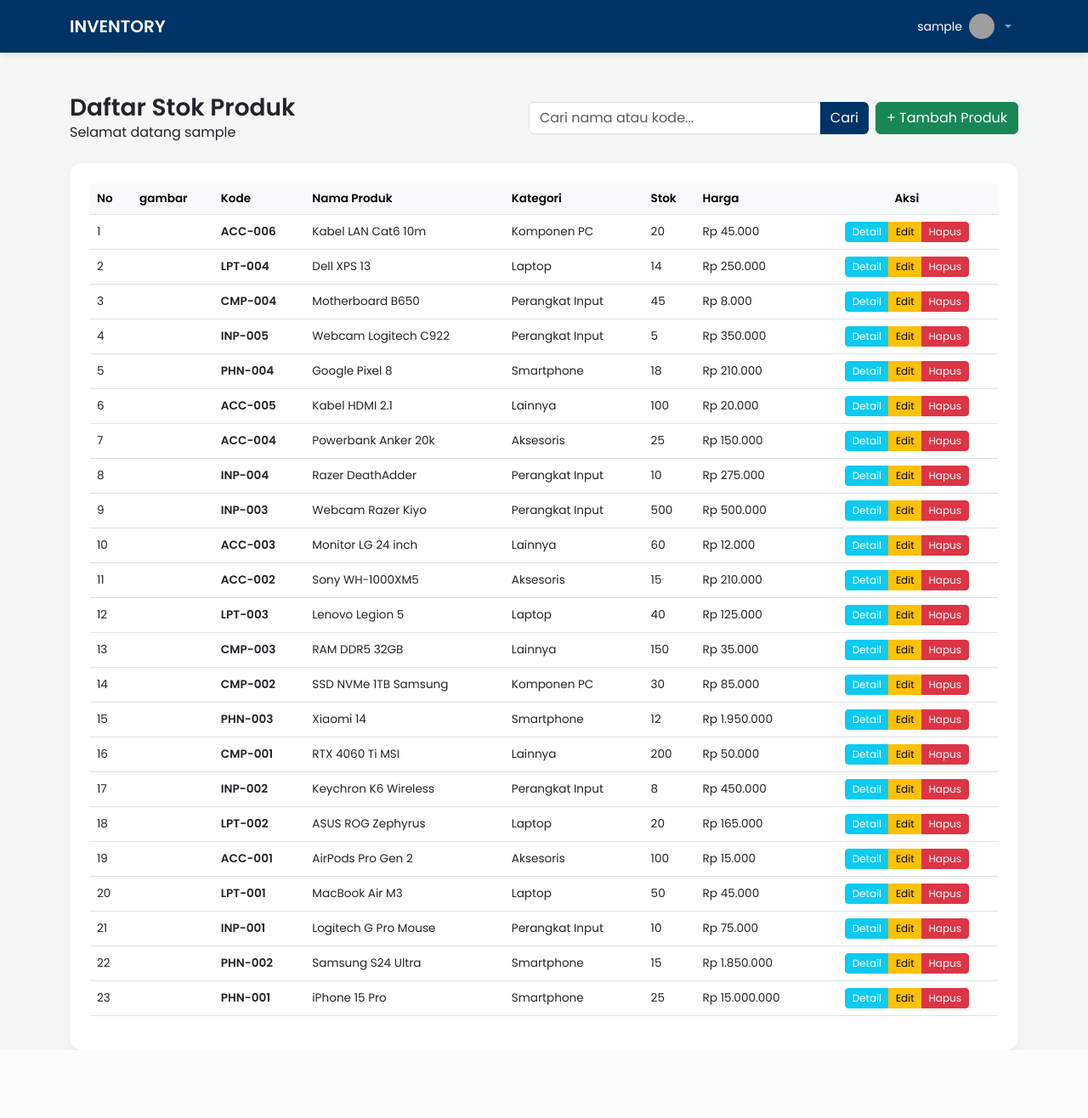
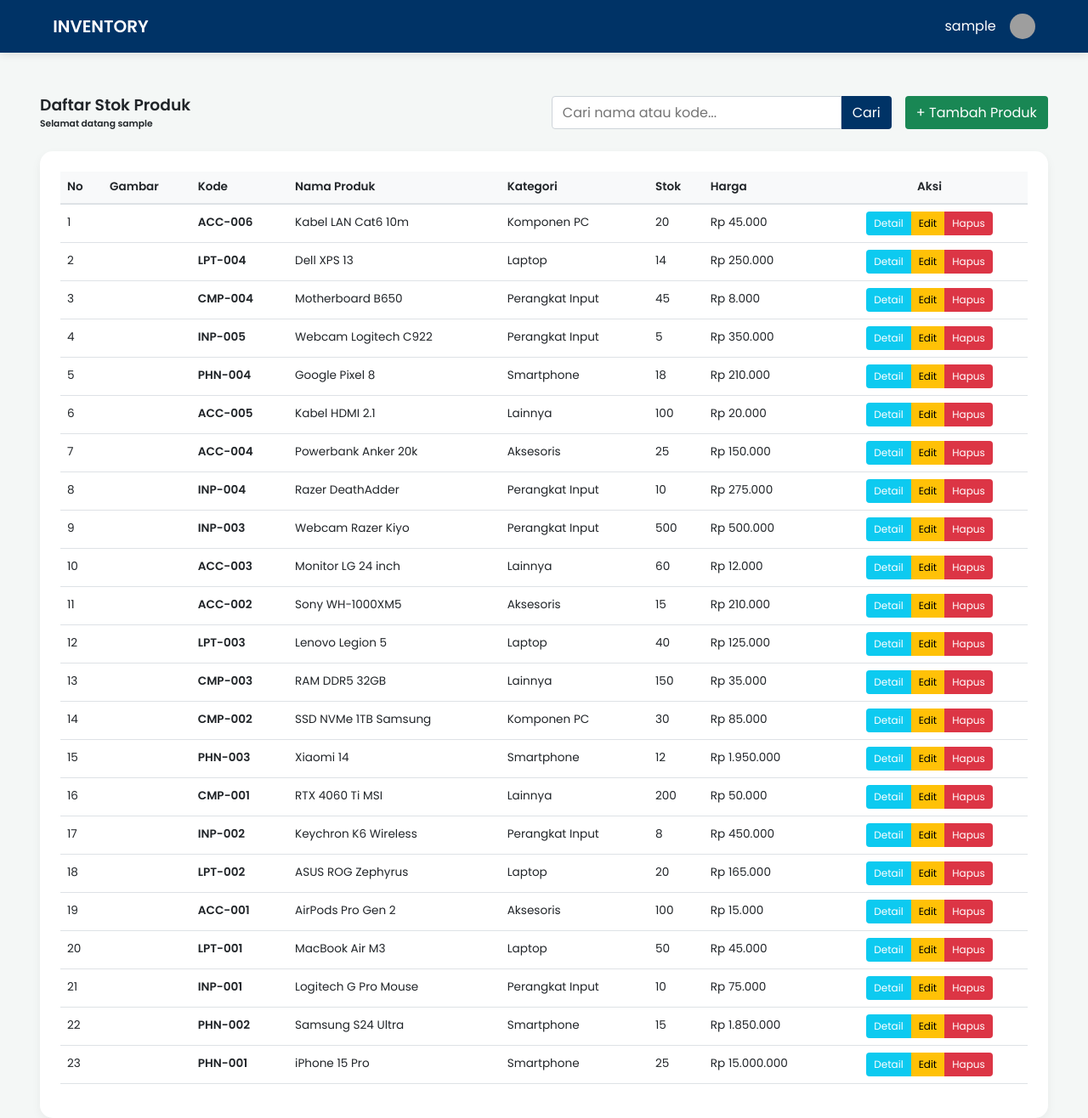
Before and after one commit to babas980/proweblanjut-crud-07280, a PHP site: page /dashboard.php in a window 1280 px wide. Shown: the whole page at 85% size. Before the commit the page ends 1236 px from the top, so only its background shows below. Run offline with PHP 8.4, Linux system fonts and the light colour scheme; the visitor is signed in with stand-in values (Sample User, id 1); data comes from the database, SQL or seed files in the repository; grey boxes are pictures that could not be loaded.

Commit message:
style: move internal css to external style.css

```diff
--- a/connection.php
+++ b/connection.php
@@ -1,6 +1,6 @@
 <?php
 try {
-    $host     = "192.168.100.218";
+    $host     = "localhost";
     $dbname   = "inventory_pwl";
     $username = "admin_web";
     $password = "12345678";
--- /dev/null
+++ b/css/style.css
@@ -0,0 +1,290 @@
+/* 1. RESET & GLOBAL */
+* {
+    box-sizing: border-box;
+    margin: 0;
+    padding: 0;
+}
+
+body {
+    /* Shorthand: weight, size/line-height, family */
+    font: 400 1rem/1.5 'Poppins', sans-serif;
+    background: #f4f7f6;
+    color: #212529;
+}
+
+/* 2. NAVBAR & PROFILE */
+.navbar,
+.navbar-nav,
+.nav-link,
+.dropdown-item {
+    display: flex;
+    align-items: center;
+}
+
+.navbar {
+    background: #003366;
+    padding: 1rem;
+    box-shadow: 0 2px 10px rgba(0,0,0,0.1);
+    margin-bottom: 3rem;
+    justify-content: space-between;
+    color: white;
+}
+
+.navbar-brand {
+    font: 600 1.25rem 'Poppins';
+    color: white;
+    text-decoration: none;
+}
+
+.navbar-nav {
+    list-style: none;
+}
+
+.nav-link {
+    gap: 0.5rem;
+    color: white;
+    text-decoration: none;
+    position: relative;
+}
+
+.profile-img {
+    border-radius: 50%;
+    width: 30px;
+    height: 30px;
+    object-fit: cover;
+}
+
+/* 3. DROPDOWN */
+.dropdown-menu {
+    display: none;
+    position: absolute;
+    top: 100%;
+    right: 0;
+    background: white;
+    min-width: 10rem;
+    box-shadow: 0 0.5rem 1rem rgba(0,0,0,0.15);
+    border-radius: 0.25rem;
+    padding: 0.5rem 0;
+    z-index: 1000;
+}
+
+.profile-dropdown:hover .dropdown-menu {
+    display: block;
+}
+
+.dropdown-header {
+    padding: 0.5rem 1rem;
+    font: 600 0.875rem 'Poppins';
+    color: #6c757d;
+}
+
+.dropdown-divider {
+    height: 0;
+    margin: 0.5rem 0;
+    border-top: 1px solid #e9ecef;
+    overflow: hidden;
+}
+
+.dropdown-item {
+    gap: 0.5rem;
+    padding: 0.25rem 1rem;
+    color: #212529;
+    text-decoration: none;
+}
+
+.dropdown-item:hover {
+    background: #f8f9fa;
+}
+
+/* 4. UTILITIES (Wajib ada !important untuk menimpa gaya lain) */
+.text-danger { color: #dc3545 !important; }
+.text-dark { color: #212529 !important; }
+.text-muted { color: #6c757d !important; }
+.text-white { color: white !important; }
+.fw-bold { font-weight: 600 !important; }
+.align-items-center { align-items: center !important; }
+.mb-4 { margin-bottom: 1.5rem !important; }
+.m-0 { margin: 0 !important; }
+.d-flex { display: flex !important; }
+.justify-content-end { justify-content: flex-end !important; }
+.gap-2 { gap: 0.5rem !important; }
+.text-nowrap { white-space: nowrap !important; }
+.text-center { text-align: center !important; }
+
+/* 5. LAYOUT & GRID */
+.container {
+    width: 100%;
+    padding: 0 15px;
+    margin: 0 auto;
+    max-width: 95%;
+}
+
+.row {
+    display: flex;
+    flex-wrap: wrap;
+    margin: 0 -15px;
+}
+
+.col-kiri,
+.col-kanan {
+    flex: 0 0 auto;
+    padding: 0 15px;
+}
+
+.col-kiri {
+    width: 41.66%;
+}
+
+.col-kanan {
+    width: 58.33%;
+}
+
+@media (max-width: 768px) {
+    .col-kiri,
+    .col-kanan {
+        width: 100%;
+        margin-bottom: 1rem;
+    }
+}
+
+/* 6. COMPONENTS (FORM & BTN) */
+.search-container {
+    display: flex;
+    width: 100%;
+    max-width: 400px;
+}
+
+.form-control {
+    display: block;
+    width: 100%;
+    padding: 0.375rem 0.75rem;
+    font: 400 1rem 'Poppins';
+    color: #212529;
+    background: #fff;
+    border: 1px solid #ced4da;
+    border-radius: 0.25rem 0 0 0.25rem;
+    outline: none;
+}
+
+.form-control:focus {
+    border-color: #86b7fe;
+    box-shadow: 0 0 0 0.25rem rgba(13, 110, 253, 0.25);
+}
+
+.btn {
+    display: inline-block;
+    padding: 0.375rem 0.75rem;
+    font: 400 1rem 'Poppins';
+    text-align: center;
+    text-decoration: none;
+    cursor: pointer;
+    border-radius: 0.25rem;
+    border: 1px solid transparent;
+    transition: all 0.15s ease-in-out;
+}
+
+.btn-primary {
+    background: #003366;
+    color: #fff;
+    border-radius: 0 0.25rem 0.25rem 0;
+}
+
+.btn-primary:hover {
+    background: #002244;
+}
+
+.btn-outline-secondary {
+    color: #6c757d;
+    border-color: #6c757d;
+    margin-left: 0.5rem;
+}
+
+.btn-outline-secondary:hover {
+    color: #fff;
+    background: #6c757d;
+}
+
+.btn-success {
+    background: #198754;
+    color: #fff;
+}
+
+.btn-success:hover {
+    background: #157347;
+}
+
+/* Tombol Aksi Tabel */
+.btn-sm {
+    padding: 0.25rem 0.5rem;
+    font-size: 0.875rem;
+}
+
+.btn-info { background: #0dcaf0; color: #fff; }
+.btn-warning { background: #ffc107; color: #000; }
+.btn-danger { background: #dc3545; color: #fff; }
+
+.btn-group {
+    display: inline-flex;
+}
+
+.btn-group .btn {
+    border-radius: 0;
+    font-size: 0.75rem;
+    padding: 4px 8px;
+}
+
+.btn-group .btn:first-child {
+    border-radius: 0.25rem 0 0 0.25rem;
+}
+
+.btn-group .btn:last-child {
+    border-radius: 0 0.25rem 0.25rem 0;
+}
+
+/* 7. CARD & TABLE */
+.card {
+    display: flex;
+    flex-direction: column;
+    background: #fff;
+    border-radius: 15px;
+    box-shadow: 0 4px 12px rgba(0,0,0,0.05);
+}
+
+.p-4 { padding: 1.5rem !important; }
+.py-4 { padding: 1.5rem 0 !important; }
+
+.table-responsive {
+    overflow-x: auto;
+}
+
+.table {
+    width: 100%;
+    margin-bottom: 1rem;
+    color: #212529;
+    border-collapse: collapse;
+    font-size: 0.85rem;
+    vertical-align: middle;
+}
+
+.table th,
+.table td {
+    padding: 0.5rem;
+    border-bottom: 1px solid #dee2e6;
+}
+/* Mengatur ukuran gambar di dalam tabel */
+.img-tabel {
+    width: 40px;            /* Sesuaikan ukuran lebar yang diinginkan */
+    height: 40px;           /* Sesuaikan ukuran tinggi */
+    object-fit: cover;      /* Memastikan gambar tidak gepeng/terdistorsi */
+    border-radius: 5px;     /* Memberikan sedikit lengkungan agar terlihat modern */
+}
+
+.table thead th {
+    background: #f8f9fa;
+    border-bottom: 2px solid #dee2e6;
+    text-align: left;
+}
+
+.table-hover tbody tr:hover {
+    background: rgba(0, 0, 0, 0.075);
+}
--- a/dashboard.php
+++ b/dashboard.php
@@ -4,7 +4,6 @@
 include 'connection.php';
 
 if (!isset($_SESSION["username"])) {
-
     header("Location: login.php");
     exit();
 }
@@ -38,74 +37,27 @@
     <meta charset="UTF-8">
     <meta name="viewport" content="width=device-width, initial-scale=1.0">
     <title>Inventory System</title>
-    <link href="https://cdn.jsdelivr.net/npm/bootstrap@5.3.0/dist/css/bootstrap.min.css" rel="stylesheet">
     <link href="https://fonts.googleapis.com/css2?family=Poppins:wght@300;400;600&display=swap" rel="stylesheet">
-    <style>
-        body {
-            background-color: #f4f7f6;
-            font-family: 'Poppins', sans-serif;
-        }
-        .navbar {
-            background-color: #003366;
-            box-shadow: 0 2px 10px rgba(0,0,0,0.1);
-        }
-        .card {
-            border: none;
-            border-radius: 15px;
-            box-shadow: 0 4px 12px rgba(0,0,0,0.05);
-        }
-        .table thead {
-            background-color: #f8f9fa;
-        }
-        .btn-primary {
-            background-color: #003366;
-            border: none;
-        }
-        .btn-primary:hover {
-            background-color: #002244;
-        }
-        .search-container {
-            max-width: 400px;
-        }
-        /* Mengecilkan ukuran huruf tabel */
-        .table {
-            font-size: 0.85rem;
-        }
-
-        /* Mengatur ukuran thumbnail gambar */
-        .img-thumbnail-custom {
-            width: 50px;
-            height: 50px;
-            object-fit: cover;
-            border-radius: 8px;
-        }
-
-        /* Memastikan kolom aksi tidak terlalu sempit */
-        .btn-group .btn {
-            font-size: 0.75rem;
-            padding: 2px 8px;
-        }
-    </style>
-</head>
+    <link rel="stylesheet" href="css/style.css"> </head>
 
 <body>
-<nav class="navbar navbar-expand navbar-dark mb-5">
-    <div class="container">
-        <a class="navbar-brand fw-bold" href="dashboard.php">INVENTORY</a>
+<nav class="navbar mb-5">
+    <div class="container" style="display: flex; justify-content: space-between; align-items: center;">
+        <a class="navbar-brand" href="dashboard.php">INVENTORY</a>
 
-        <ul class="navbar-nav ms-auto">
-            <li class="nav-item dropdown profile-dropdown">
-                <a class="nav-link dropdown-toggle d-flex align-items-center gap-2" href="#" id="navbarDropdown" role="button" data-bs-toggle="dropdown" aria-expanded="false">
-                    <span class="text-white small"><?php echo htmlspecialchars($namaUser); ?></span>
-                    <img src="https://ui-avatars.com/api/?name=<?php echo $namaUser; ?>&background=random&color=fff"
-                         alt="Profile" class="rounded-circle" width="30" height="30">
+        <ul class="navbar-nav">
+            <li class="profile-dropdown" style="position: relative;">
+                <a class="nav-link" href="#">
+                    <span class="text-white small" style="margin-right: 8px;"><?php echo htmlspecialchars($namaUser); ?></span>
+                    <img src="https://ui-avatars.com/api/?name=<?php echo urlencode($namaUser); ?>&background=random&color=fff"
+                         alt="Profile" class="profile-img">
                 </a>
-                <ul class="dropdown-menu dropdown-menu-end shadow border-0" aria-labelledby="navbarDropdown">
+                <ul class="dropdown-menu">
                     <li><h6 class="dropdown-header">Profil Saya</h6></li>
                     <li><hr class="dropdown-divider"></li>
                     <li>
-                        <a class="dropdown-item text-danger d-flex align-items-center gap-2" href="logout.php">
-                            <i class="bi bi-box-arrow-right"></i> Logout
+                        <a class="dropdown-item text-danger" href="logout.php">
+                            Logout
                         </a>
                     </li>
                 </ul>
@@ -116,18 +68,17 @@
 
 <div class="container">
     <div class="row mb-4 align-items-center">
-        <div class="col-md-5">
+        <div class="col-kiri">
             <h3 class="fw-bold m-0 text-dark">Daftar Stok Produk</h3>
-            <h7>Selamat datang <?php echo htmlspecialchars($namaUser); ?></h7>
-
+            <h6>Selamat datang <?php echo htmlspecialchars($namaUser); ?></h6>
         </div>
 
-        <div class="col-md-7">
+        <div class="col-kanan">
             <form action="" method="GET" class="d-flex justify-content-end gap-2">
-                <div class="input-group search-container">
+                <div class="search-container">
                     <input type="text" name="cari" class="form-control"
                            placeholder="Cari nama atau kode..."
-                           value="<?php echo isset($_GET['cari']) ? $_GET['cari'] : ''; ?>">
+                           value="<?php echo isset($_GET['cari']) ? htmlspecialchars($_GET['cari']) : ''; ?>">
                     <button class="btn btn-primary" type="submit">Cari</button>
 
                     <?php if(isset($_GET['cari'])): ?>
@@ -135,19 +86,18 @@
                     <?php endif; ?>
                 </div>
 
-                <a href="create.php" class="btn btn-success text-nowrap">+  Tambah Produk</a>
+                <a href="create.php" class="btn btn-success text-nowrap" style="margin-left: 8px;">+  Tambah Produk</a>
             </form>
         </div>
     </div>
 
-<!--TABEL DATA-->
-    <div class="card p-4">
+<div class="card p-4">
         <div class="table-responsive">
-            <table class="table table-hover align-middle">
-                <thead class="table-light">
+            <table class="table table-hover">
+                <thead>
                     <tr>
                         <th width="50">No</th>
-                        <th>gambar</th>
+                        <th>Gambar</th>
                         <th>Kode</th>
                         <th>Nama Produk</th>
                         <th>Kategori</th>
@@ -165,27 +115,27 @@
                     while($row = $stmt->fetch(PDO::FETCH_ASSOC)) {
                         $tampilanGambar = "";
                         if (!empty($row['gambar'])) {
-                            $tampilanGambar = "<img src='uploads/" . $row['gambar'] . "' width='30' height='30' style='object-fit:cover; border-radius:5px; margin-right:10px;'>";
+                            $tampilanGambar = "<img src='uploads/" . htmlspecialchars($row['gambar']) . "' style='width: 50px; height: 50px; object-fit:cover; border-radius:8px;'>";
                         }
                         echo "<tr>
                                 <td>" . $no++ . "</td>
                                 <td>" . $tampilanGambar . "</td>
-                                <td><span class='fw-bold'>" . $row['kode_produk'] . "</span></td>
-                                <td>" . $row['nama_produk'] . "</td>
-                                <td>" . $row['kategori'] . "</td>
-                                <td>" . $row['stok'] . "</td>
+                                <td><span class='fw-bold'>" . htmlspecialchars($row['kode_produk']) . "</span></td>
+                                <td>" . htmlspecialchars($row['nama_produk']) . "</td>
+                                <td>" . htmlspecialchars($row['kategori']) . "</td>
+                                <td>" . htmlspecialchars($row['stok']) . "</td>
                                 <td>Rp " . number_format($row['harga_jual'], 0, ',', '.') . "</td>
                                 <td class='text-center'>
                                     <div class='btn-group'>
-                                        <a href='read.php?id=" . $row['id_produk'] . "' class='btn btn-sm btn-info text-white'>Detail</a>
-                                        <a href='edit.php?id=" . $row['id_produk'] . "' class='btn btn-sm btn-warning'>Edit</a>
-                                        <a href='delete.php?id=" . $row['id_produk'] . "' class='btn btn-sm btn-danger' onclick='return confirm(\"Yakin ingin menghapus produk ini?\")'>Hapus</a>
+                                        <a href='read.php?id=" . $row['id_produk'] . "' class='btn btn-info text-white'>Detail</a>
+                                        <a href='edit.php?id=" . $row['id_produk'] . "' class='btn btn-warning'>Edit</a>
+                                        <a href='delete.php?id=" . $row['id_produk'] . "' class='btn btn-danger' onclick='return confirm(\"Yakin ingin menghapus produk ini?\")'>Hapus</a>
                                     </div>
                                 </td>
                                 </tr>";
                     }
                 } else {
-                    echo "<tr><td colspan='7' class='text-center py-4 text-muted'>Data tidak ditemukan atau belum ada.</td></tr>";
+                    echo "<tr><td colspan='8' class='text-center py-4 text-muted'>Data tidak ditemukan atau belum ada.</td></tr>";
                 }
                 ?>
                 </tbody>
@@ -194,6 +144,5 @@
     </div>
 </div>
 
-<script src="https://cdn.jsdelivr.net/npm/bootstrap@5.3.0/dist/js/bootstrap.bundle.min.js"></script>
 </body>
 </html>
```
